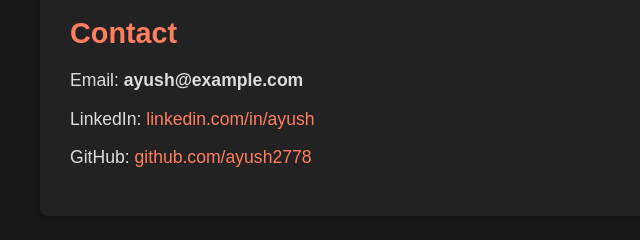
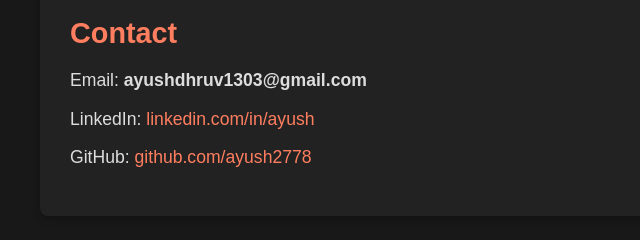
Before and after one commit to Ayush2778/portfolio, a plain HTML site: page index.html in a window 1280 px wide. Shown: the part 2519-2759 px from the top of the page, 0-640 px from the left. Drawn offline with Linux system fonts and the light colour scheme.

Commit message:
Update index.html

```diff
--- a/index.html
+++ b/index.html
@@ -282,7 +282,7 @@
         <!-- Contact Section -->
         <section id="contact" class="section">
             <h2>Contact</h2>
-            <p>Email: <b>ayush@example.com</b></p>
+            <p>Email: <b>ayushdhruv1303@gmail.com</b></p>
             <p>LinkedIn: <a href="https://www.linkedin.com/in/ayush" target="_blank">linkedin.com/in/ayush</a></p>
             <p>GitHub: <a href="https://github.com/ayush2778" target="_blank">github.com/ayush2778</a></p>
         </section>
@@ -290,7 +290,7 @@
 
     <!-- Footer -->
     <footer>
-        &copy; 2025 Ayush | Portfolio | <a href="mailto:ayush@example.com">Email Me</a>
+        &copy; 2025 Ayush | Portfolio | <a href="mailto:ayushdhruv1303@gmail.com">Email Me</a>
     </footer>
 </body>
 </html>
```
